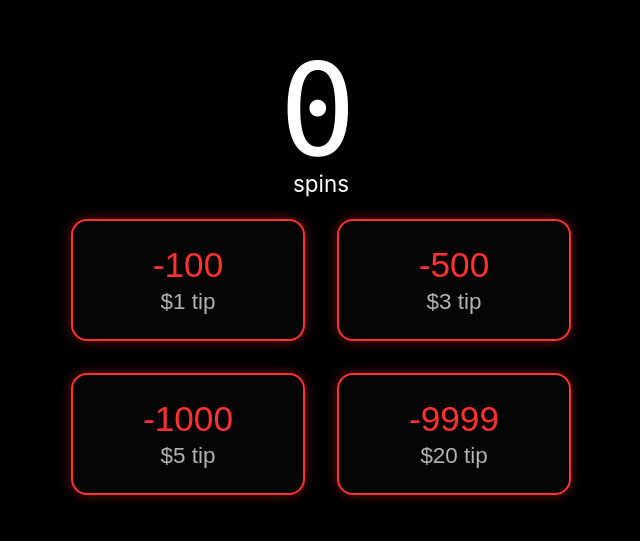
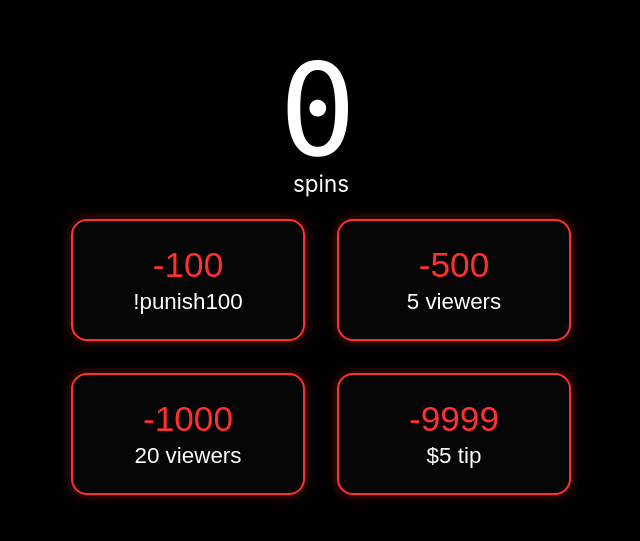
Before and after one commit to yaroslav-rybiak/BikeStreamPro9000, a plain HTML site: page frontend/index.html in a window 1280 px wide. Shown: the part 105-646 px from the top of the page, without its empty margins (319-959 px from the left). Drawn offline with Linux system fonts and the light colour scheme.

Commit message:
Stream-ready twitch-friendly layout

```diff
--- a/frontend/index.html
+++ b/frontend/index.html
@@ -17,22 +17,22 @@
     <div class="penalty-row">
         <button class="penalty-btn" data-penalty="100">
             <span class="penalty-amount">-100</span>
-            <span class="penalty-price">$1 tip</span>
+            <span class="penalty-price">!punish100</span>
         </button>
 
         <button class="penalty-btn" data-penalty="500">
             <span class="penalty-amount">-500</span>
-            <span class="penalty-price">$3 tip</span>
+            <span class="penalty-price">5 viewers</span>
         </button>
 
         <button class="penalty-btn" data-penalty="1000">
             <span class="penalty-amount">-1000</span>
-            <span class="penalty-price">$5 tip</span>
+            <span class="penalty-price">20 viewers</span>
         </button>
 
         <button class="penalty-btn" data-penalty="9999">
             <span class="penalty-amount">-9999</span>
-            <span class="penalty-price">$20 tip</span>
+            <span class="penalty-price">$5 tip</span>
         </button>
     </div>
 
--- a/frontend/styles.css
+++ b/frontend/styles.css
@@ -90,7 +90,7 @@ body {
 
 .penalty-price {
     font-size: 1.4rem;
-    color: #b3b3b3;
+    color: #fff;
 }
 
 /* ============================
```
